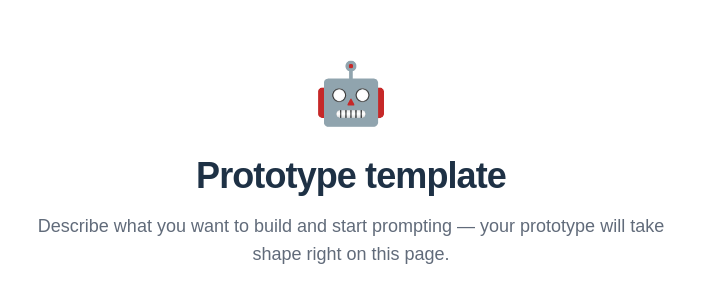
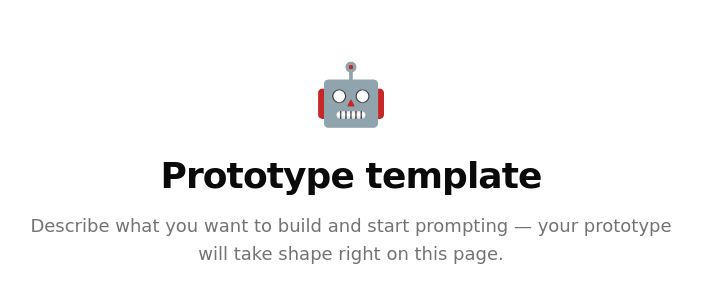
Before and after one commit to mister-cairns/prototype-template, a React (Vite) app: page / in a window 1280 px wide. Shown: the part 234-536 px from the top of the page, without its empty margins (289-991 px from the left). Built offline with nearby package versions, Linux system fonts and the light colour scheme.

Commit message:
Set lo-fi styles and fonts

```diff
--- a/src/index.css
+++ b/src/index.css
@@ -1,49 +1,48 @@
 @import "tailwindcss";
 @import "tw-animate-css";
 @import "shadcn/tailwind.css";
-@import "@fontsource-variable/inter";
 
 @variant dark (&:is(.dark *));
 
 :root {
-  --background: #ffffff;
-  --foreground: #1e3145;
-  --card: #ffffff;
-  --card-foreground: #1e3145;
-  --popover: #ffffff;
-  --popover-foreground: #1e3145;
-  --primary: #1f68dd;
-  --primary-foreground: #ffffff;
-  --secondary: #f6f6f8;
-  --secondary-foreground: #1e3145;
-  --muted: #f6f6f8;
-  --muted-foreground: #616b7a;
-  --accent: #f6f6f8;
-  --accent-foreground: #1e3145;
-  --destructive: #c31230;
-  --border: #a6aab1;
-  --input: #a6aab1;
-  --ring: #1c5dc5;
-  --chart-1: #3982ed;
-  --chart-2: #1f68dd;
-  --chart-3: #1c5dc5;
-  --chart-4: #1950aa;
-  --chart-5: #184390;
-  --radius: 0.375rem;
-  --sidebar: #ffffff;
-  --sidebar-foreground: #1e3145;
-  --sidebar-primary: #1f68dd;
-  --sidebar-primary-foreground: #ffffff;
-  --sidebar-accent: #f6f6f8;
-  --sidebar-accent-foreground: #1e3145;
-  --sidebar-border: #cfd1d5;
-  --sidebar-ring: #1c5dc5;
+  --background: oklch(1 0 0);
+  --foreground: oklch(0.145 0 0);
+  --card: oklch(1 0 0);
+  --card-foreground: oklch(0.145 0 0);
+  --popover: oklch(1 0 0);
+  --popover-foreground: oklch(0.145 0 0);
+  --primary: oklch(0.205 0 0);
+  --primary-foreground: oklch(0.985 0 0);
+  --secondary: oklch(0.97 0 0);
+  --secondary-foreground: oklch(0.205 0 0);
+  --muted: oklch(0.97 0 0);
+  --muted-foreground: oklch(0.556 0 0);
+  --accent: oklch(0.97 0 0);
+  --accent-foreground: oklch(0.205 0 0);
+  --destructive: oklch(0.58 0 0);
+  --border: oklch(0.922 0 0);
+  --input: oklch(0.922 0 0);
+  --ring: oklch(0.708 0 0);
+  --chart-1: oklch(0.809 0 0);
+  --chart-2: oklch(0.623 0 0);
+  --chart-3: oklch(0.546 0 0);
+  --chart-4: oklch(0.488 0 0);
+  --chart-5: oklch(0.424 0 0);
+  --radius: 0;
+  --sidebar: oklch(0.985 0 0);
+  --sidebar-foreground: oklch(0.145 0 0);
+  --sidebar-primary: oklch(0.205 0 0);
+  --sidebar-primary-foreground: oklch(0.985 0 0);
+  --sidebar-accent: oklch(0.97 0 0);
+  --sidebar-accent-foreground: oklch(0.205 0 0);
+  --sidebar-border: oklch(0.922 0 0);
+  --sidebar-ring: oklch(0.708 0 0);
 }
 
 @theme inline {
-  --font-sans: "Inter Variable", sans-serif;
-  --font-serif: "Inter Variable", sans-serif;
-  --font-mono: "Inter Variable", sans-serif;
+  --font-sans: "Comic Sans MS", "Comic Sans", cursive, sans-serif;
+  --font-serif: "Comic Sans MS", "Comic Sans", cursive, sans-serif;
+  --font-mono: "Comic Sans MS", "Comic Sans", cursive, sans-serif;
   --color-sidebar-ring: var(--sidebar-ring);
   --color-sidebar-border: var(--sidebar-border);
   --color-sidebar-accent-foreground: var(--sidebar-accent-foreground);
@@ -75,18 +74,24 @@
   --color-card: var(--card);
   --color-foreground: var(--foreground);
   --color-background: var(--background);
-  --radius-sm: calc(var(--radius) - 4px);
-  --radius-md: calc(var(--radius) - 2px);
-  --radius-lg: var(--radius);
-  --radius-xl: calc(var(--radius) + 4px);
-  --radius-2xl: calc(var(--radius) + 8px);
-  --radius-3xl: calc(var(--radius) + 12px);
-  --radius-4xl: calc(var(--radius) + 16px);
+  --radius-sm: 0;
+  --radius-md: 0;
+  --radius-lg: 0;
+  --radius-xl: 0;
+  --radius-2xl: 0;
+  --radius-3xl: 0;
+  --radius-4xl: 0;
 }
 
 @layer base {
-  * {
+  *,
+  *::before,
+  *::after {
     @apply border-border outline-ring/50;
+    animation-duration: 0s !important;
+    animation-delay: 0s !important;
+    transition-duration: 0s !important;
+    transition-delay: 0s !important;
   }
   body {
     @apply font-sans bg-background text-foreground;
```
